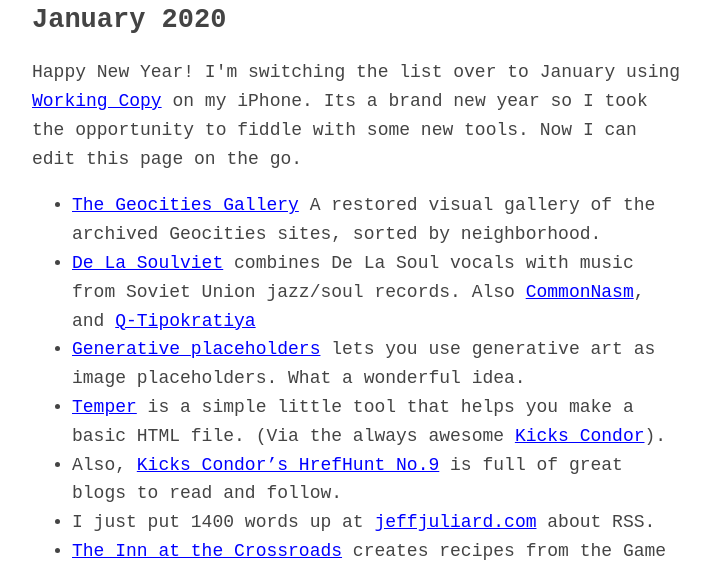
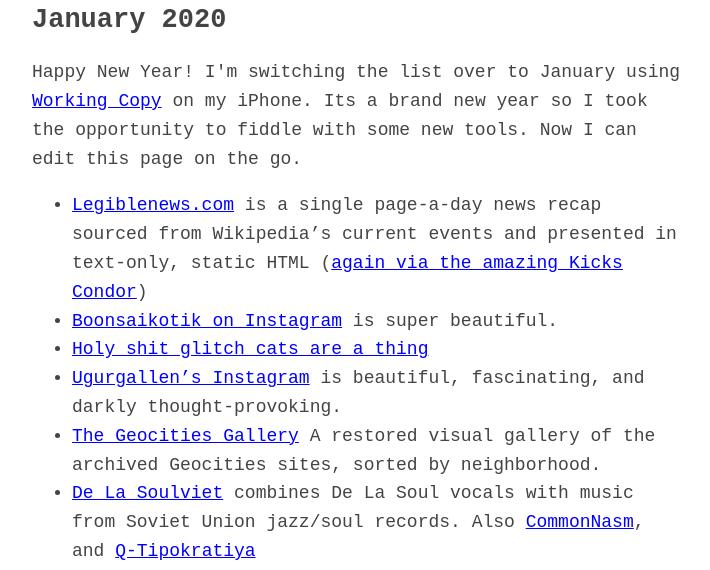
Before and after one commit to jeffsj/mytilde, a plain HTML site: page index.html in a window 1280 px wide. Shown: the part 224-794 px from the top of the page, without its empty margins (283-993 px from the left). Drawn offline with Linux system fonts and the light colour scheme.

Commit message:
last links for january 2020

```diff
--- a/index.html
+++ b/index.html
@@ -24,6 +24,10 @@
 <p>Happy New Year! I'm switching the list over to January using <a href="https://workingcopyapp.com/" target="blank">Working Copy</a> on my iPhone. Its a brand new year so I took the opportunity to fiddle with some new tools. Now I can edit this page on the go.</p>
 
 <ul>
+<li><a href="https://legiblenews.com/">Legiblenews.com</a> is a single page-a-day news recap sourced from Wikipedia’s current events and presented in text-only, static HTML (<a href="https://www.kickscondor.com">again via the amazing Kicks Condor</a>)</li>
+<li><a href="https://www.instagram.com/boonsaikotik/">Boonsaikotik on Instagram</a> is super beautiful.</li>
+<li><a href="https://toastpotent.tumblr.com/post/190521593950/do-you-have-a-favorite-glitch-cat-how-do-i-even">Holy shit glitch cats are a thing</a></li>
+<li><a href="https://www.instagram.com/ugurgallen/">Ugurgallen’s Instagram</a> is beautiful, fascinating, and darkly thought-provoking.</li>
 <li><a href="https://geocities.restorativland.org/">The Geocities Gallery</a> A restored visual gallery of the archived Geocities sites, sorted by neighborhood.</li>
 <li><a href="https://tendjiz.bandcamp.com/album/de-la-soulviet">De La Soulviet</a> combines De La Soul vocals with music from Soviet Union jazz/soul records. Also <a href="https://tendjiz.bandcamp.com/album/commonasm">CommonNasm</a>, and <a href="https://tendjiz.bandcamp.com/album/q-tipokratiya">Q-Tipokratiya</a></li>
 <li><a href="https://generative-placeholders.glitch.me/">Generative placeholders</a> lets you use generative art as image placeholders. What a wonderful idea.</li>
```
